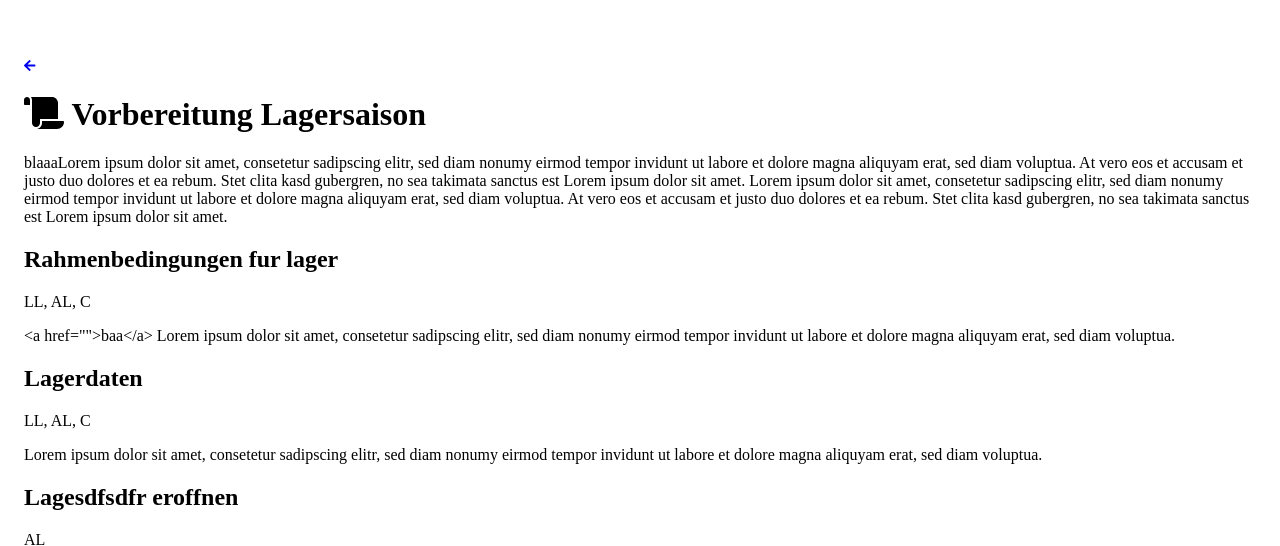
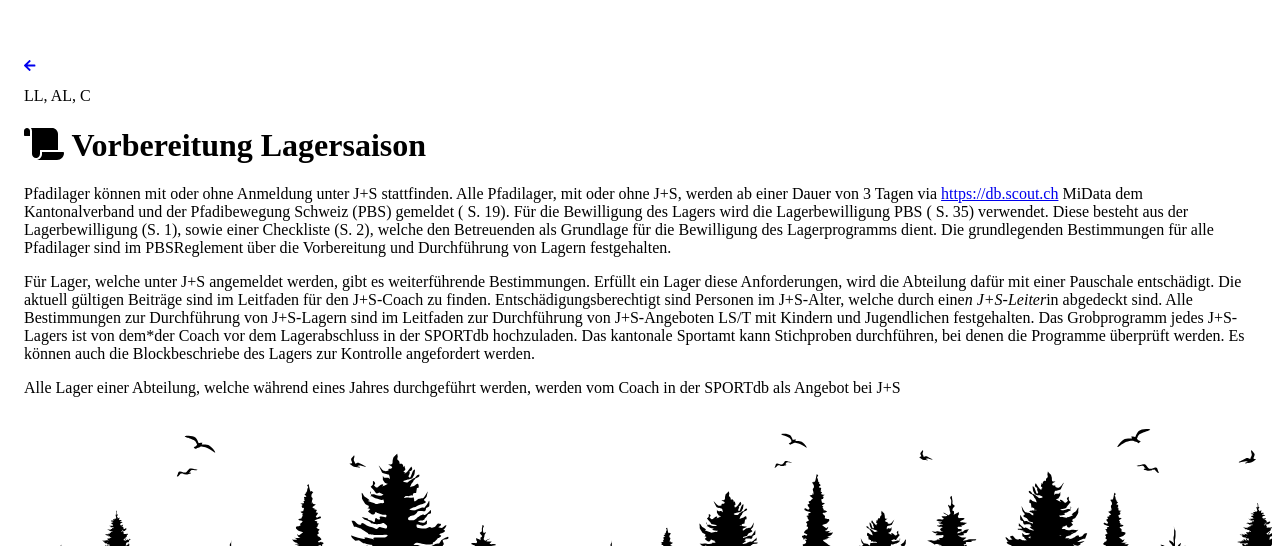
Before and after one commit to scout-ch/hering, a React (Create React App) app: page /vorbereitung in a window 1280 px wide. Shown: the part 254-800 px from the top of the page. Built offline with nearby package versions, Linux system fonts and the light colour scheme; the HTML template or start-up script is replaced by a standard one.

Commit message:
add markdown for chapter text

```diff
--- a/package.json
+++ b/package.json
@@ -20,9 +20,11 @@
     "craco-less": "^1.20.0",
     "react": "^17.0.2",
     "react-dom": "^17.0.2",
+    "react-markdown": "^7.0.1",
     "react-router": "^5.2.1",
     "react-router-dom": "^5.3.0",
     "react-scripts": "4.0.3",
+    "remark-gfm": "^2.0.0",
     "typescript": "^4.1.2",
     "web-vitals": "^1.0.1"
   },
--- a/src/components/Chapter.jsx
+++ b/src/components/Chapter.jsx
@@ -1,14 +1,20 @@
 import React from 'react'
+import ReactMarkdown from 'react-markdown'
+import remarkGfm from 'remark-gfm'
 
 class Chapter extends React.Component {
+    constructor() {
+        super();
+        this.state = { markdown: '' };
+    }
+
+    componentWillMount() {
+        fetch(this.props.markdown).then(res => res.text()).then(text => this.setState({ markdown: text }));
+    }
 
     render() {
-        const chapter = this.props.chapter
-        const targets = chapter.targets.map((target) => target.toUpperCase()).join(', ')
         return <div>
-            <h2>{chapter.title.de}</h2>
-            <div className="targets">{targets}</div>
-            <p>{chapter.intro.de}</p>
+            <ReactMarkdown remarkPlugins={[remarkGfm]}>{this.state.markdown}</ReactMarkdown>
         </div>
 
     }
--- a/src/components/Todo.jsx
+++ b/src/components/Todo.jsx
@@ -6,17 +6,16 @@ class Todo extends React.Component {
     var options = { weekday: 'long', year: 'numeric', month: 'long', day: 'numeric' };
 
     const todo = this.props.task
+    const deadline = this.props.deadline.toLocaleDateString('de-DE', options)
     const targets = todo.targets.map((target) => target.toUpperCase()).join(', ')
     const responsible = todo.responsible.map((responsible) => responsible.toUpperCase()).join(', ')
-    return <tbody>
-      <tr>
+    return <tr>
         <td>[ ]</td>
-        <td>{this.props.deadline.toLocaleDateString('de-DE', options)}</td>
+        <td>{deadline}</td>
         <td>{todo.title.de}</td>
         <td>{responsible}</td>
         <td>{targets}</td>
       </tr>
-    </tbody>
 
   }
 }
--- a/src/components/TodoCalculation.jsx
+++ b/src/components/TodoCalculation.jsx
@@ -8,25 +8,37 @@ class TodoCalculation extends React.Component {
     super(props);
     this.state = {
       startDate: '',
+      responsible: 'all',
       todos: []
     };
 
-    this.handleChange = this.handleChange.bind(this);
+    this.handleInputChange = this.handleInputChange.bind(this);
     this.handleSubmit = this.handleSubmit.bind(this);
   }
 
-  handleChange(event) {
-    this.setState({ startDate: event.target.value });
+  handleInputChange(event) {
+    const target = event.target;
+    const name = target.name;
+    const value = target.value;
+
+    this.setState({
+      [name]: value
+    });
   }
 
   handleSubmit(event) {
     event.preventDefault();
     const startDate = new Date(this.state.startDate)
+    const responsible = this.state.responsible
 
     if (!isNaN(startDate)) {
-      const todos = heringDates.map(function (todo) {
+      const filteredDates = heringDates.filter(function(todo) {
+        return responsible === 'all' ? true : todo.responsible.includes(responsible)
+      });
+
+      const todos = filteredDates.map(function (todo) {
         let deadline = new Date(startDate.setTime(startDate.getTime() + todo.days * 86400000))
-        return <Todo task={todo} deadline={deadline}></Todo>
+        return <Todo task={todo} deadline={deadline} key={todo.title.de}></Todo>
       })
       this.setState({ todos: todos })
     }
@@ -38,9 +50,19 @@ class TodoCalculation extends React.Component {
         <form onSubmit={this.handleSubmit}>
           <label>
             Stardatum:
-            <input type="date" value={this.state.startDate} onChange={this.handleChange} />
+            <input type="date" name="startDate" value={this.state.startDate} onChange={this.handleInputChange} />
+          </label><br />
+          <label>
+            Verantwortlich:
+            <select name="responsible" value={this.state.responsible} onChange={this.handleInputChange}>
+              <option value="all">Alle</option>
+              <option value="ll">Lagerleitung</option>
+              <option value="c">Coach</option>
+              <option value="al">Abteilungsleitung</option>
+            </select>
           </label>
-          <input type="submit" value="Submit" />
+          <br/>
+          <button type="submit" value="Generieren">Generieren</button>
         </form>
         <table>
           <thead>
@@ -52,7 +74,9 @@ class TodoCalculation extends React.Component {
               <td>An wen</td>
             </tr>
           </thead>
-          {this.state.todos}
+          <tbody>
+            {this.state.todos}
+          </tbody>
         </table>
       </div>
     );
--- a/src/data/dates.json
+++ b/src/data/dates.json
@@ -34,5 +34,34 @@
     "links": [
       "eroeffnen"
     ]
+  },
+  {
+    "title": {
+      "de": "Grobprogramm",
+      "fr": "gaaaa"
+    },
+    "days": -49,
+    "responsible": [
+      "ll"
+    ],
+    "targets": [
+      "al",
+      "c"
+    ],
+    "links": []
+  },
+  {
+    "title": {
+      "de": "Bestellung J+S Leihmaterial",
+      "fr": "gaaaa"
+    },
+    "days": -42,
+    "responsible": [
+      "ll"
+    ],
+    "targets": [
+      "c"
+    ],
+    "links": []
   }
 ]
--- a/src/data/kapitel/1_vorbereitung.json
+++ b/src/data/kapitel/1_vorbereitung.json
@@ -2,11 +2,6 @@
     "title": {
       "de": "Vorbereitung Lagersaison",
       "fr": "FR Vorbereitung Lagersaison"
-    },
-    "icon": "scroll",
-    "intro": {
-      "de": "blaaa",
-      "fr": ""
     },
     "targets": [
       "ll",
@@ -18,10 +13,6 @@
         "title": {
           "de": "Rahmenbedingungen fur lager",
           "fr": "FR blaaa"
-        },
-        "intro": {
-          "de": "<a href=\"\">baa</a> Lorem ipsum dolor sit amet, consetetur sadipscing elitr, sed diam nonumy eirmod tempor invidunt ut labore et dolore magna aliquyam erat, sed diam voluptua.",
-          "fr": "Lorem ipsum dolor sit amet, consetetur sadipscing elitr, sed diam nonumy eirmod tempor invidunt ut labore et dolore magna aliquyam erat, sed diam voluptua."
         },
         "targets": [
           "ll",
--- /dev/null
+++ b/src/data/kapitel/1_vorbereitung.md
@@ -0,0 +1,20 @@
+Pfadilager können mit oder ohne Anmeldung unter J+S stattfinden. Alle Pfadilager, mit oder
+ohne J+S, werden ab einer Dauer von 3 Tagen via https://db.scout.ch MiData dem Kantonalverband und der
+Pfadibewegung Schweiz (PBS) gemeldet ( S. 19). Für die Bewilligung des Lagers wird die
+Lagerbewilligung PBS ( S. 35) verwendet. Diese besteht aus der Lagerbewilligung (S. 1),
+sowie einer Checkliste (S. 2), welche den Betreuenden als Grundlage für die Bewilligung des
+Lagerprogramms dient. Die grundlegenden Bestimmungen für alle Pfadilager sind im PBSReglement über die Vorbereitung und Durchführung von Lagern festgehalten.
+
+Für Lager, welche unter J+S angemeldet werden, gibt es weiterführende Bestimmungen.
+Erfüllt ein Lager diese Anforderungen, wird die Abteilung dafür mit einer Pauschale
+entschädigt. Die aktuell gültigen Beiträge sind im Leitfaden für den J+S-Coach zu finden.
+Entschädigungsberechtigt sind Personen im J+S-Alter, welche durch eine*n J+S-Leiter*in
+abgedeckt sind. Alle Bestimmungen zur Durchführung von J+S-Lagern sind im Leitfaden zur
+Durchführung von J+S-Angeboten LS/T mit Kindern und Jugendlichen festgehalten.
+Das Grobprogramm jedes J+S-Lagers ist von dem*der Coach vor dem Lagerabschluss in
+der SPORTdb hochzuladen. Das kantonale Sportamt kann Stichproben durchführen, bei
+denen die Programme überprüft werden. Es können auch die Blockbeschriebe des Lagers zur
+Kontrolle angefordert werden.
+
+Alle Lager einer Abteilung, welche während eines Jahres durchgeführt werden, werden vom
+Coach in der SPORTdb als Angebot bei J+S
--- /dev/null
+++ b/src/globals.d.ts
@@ -0,0 +1 @@
+declare module "*.md";
--- a/src/index.less
+++ b/src/index.less
@@ -134,3 +134,10 @@ button {
   cursor: pointer;
   margin: 0.25em;
 }
+
+.targets {
+  border: 1px solid white;
+  float: right;
+  margin: 15px;
+  padding: 10px;
+}
--- a/src/pages/PreparationPage.tsx
+++ b/src/pages/PreparationPage.tsx
@@ -4,25 +4,20 @@ import { MainContainer } from '../App'
 import { FontAwesomeIcon } from '@fortawesome/react-fontawesome'
 import { Header } from '../App'
 import { withRouter } from 'react-router';
-import jsonData from "../data/kapitel/1_vorbereitung.json";
-import Chapter from '../components/Chapter';
+import jsonData from "../data/kapitel/1_vorbereitung.json"
+import Chapter from '../components/Chapter'
+import PreparationText from '../data/kapitel/1_vorbereitung.md';
 
 
 function PreparationPage() {
-  // const icon = jsonData['icon']
-  const chapters = jsonData['chapters'].map((chapter) =>
-    <Chapter chapter={chapter}></Chapter>
-  )
+  const targets = jsonData.targets.map((target) => target.toUpperCase()).join(', ')
 
   return <div>
     <MainContainer>
       <Header></Header>
-      <h1><FontAwesomeIcon icon="scroll" /> {jsonData['title']['de']}</h1>
-      <p>
-        {jsonData['intro']['de']}
-        Lorem ipsum dolor sit amet, consetetur sadipscing elitr, sed diam nonumy eirmod tempor invidunt ut labore et dolore magna aliquyam erat, sed diam voluptua. At vero eos et accusam et justo duo dolores et ea rebum. Stet clita kasd gubergren, no sea takimata sanctus est Lorem ipsum dolor sit amet. Lorem ipsum dolor sit amet, consetetur sadipscing elitr, sed diam nonumy eirmod tempor invidunt ut labore et dolore magna aliquyam erat, sed diam voluptua. At vero eos et accusam et justo duo dolores et ea rebum. Stet clita kasd gubergren, no sea takimata sanctus est Lorem ipsum dolor sit amet.
-      </p>
-      {chapters}
+      <div className="targets">{targets}</div>
+      <h1><FontAwesomeIcon icon="scroll" /> {jsonData.title.de}</h1>
+      <Chapter markdown={PreparationText}></Chapter>
     </MainContainer>
   </div>
 }
```
Also changed, not shown: 1 other file (tests, documents, lock files or other folders).
